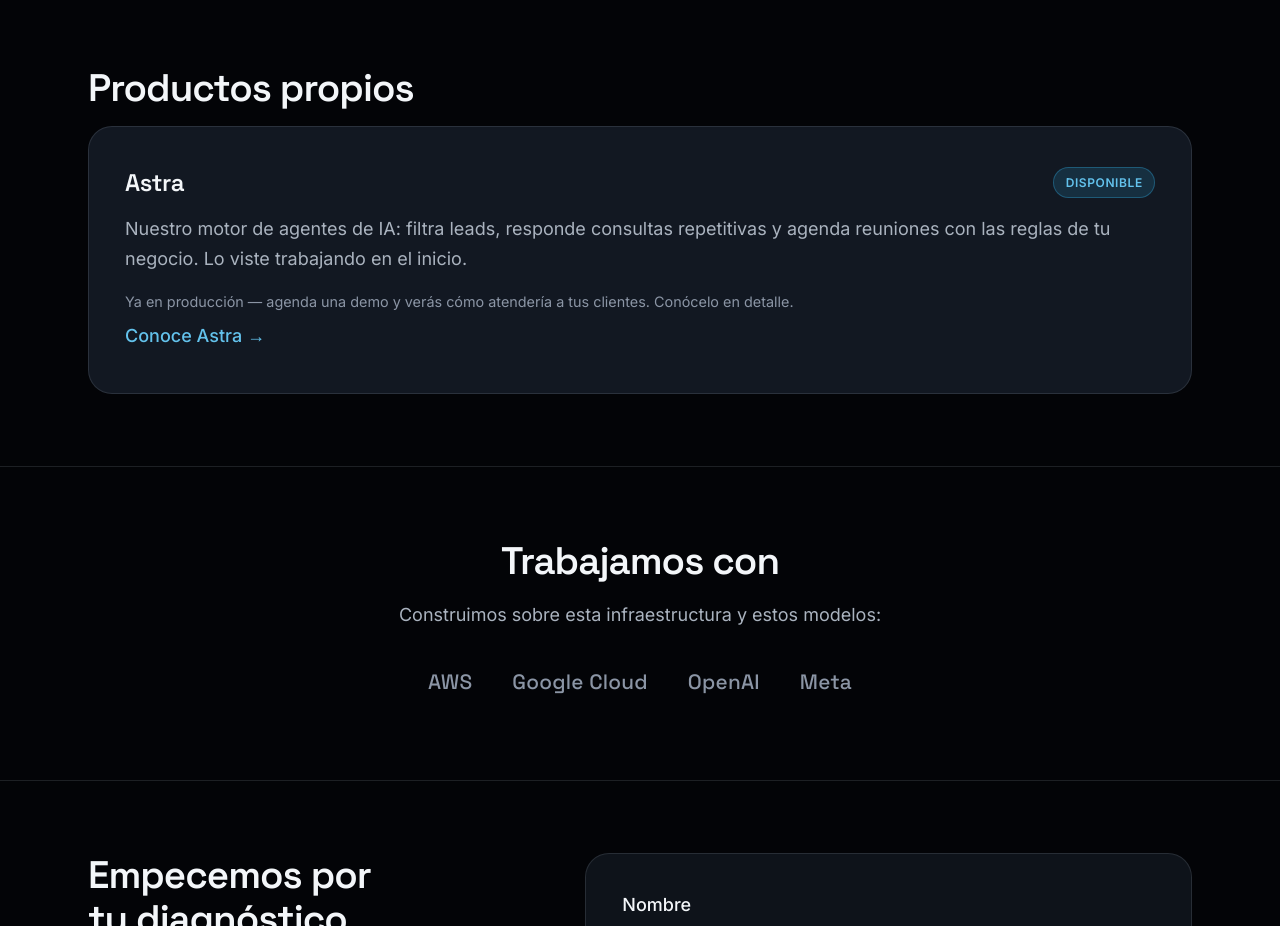
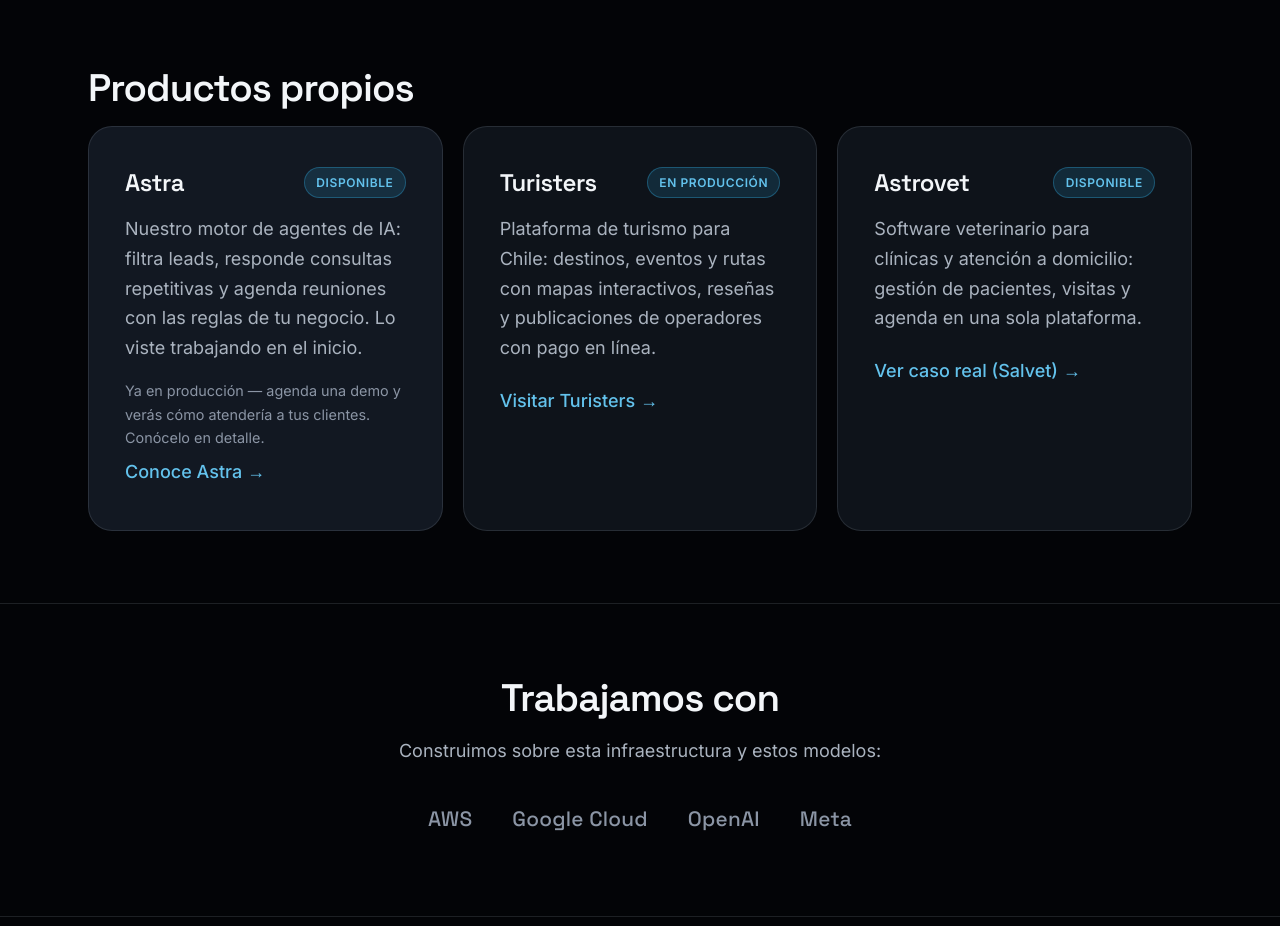
Before and after one commit to andresga79/astromind, a Next.js app: page / in a window 1280 px wide. Shown: the part 1540-2466 px from the top of the page. Built offline with nearby package versions, Linux system fonts and the light colour scheme.

Commit message:
feat: agregar productos Turisters y Astrovet a la sección Productos
- Grilla de 3 columnas (modificador .tres)
- Turisters en producción, link a turisters.cl
- Astrovet disponible, link a instancia Salvet (cliente en producción)

```diff
--- a/app/globals.css
+++ b/app/globals.css
@@ -511,6 +511,7 @@
 .producto-link:hover, .producto-link:focus-visible { color: var(--brand); text-decoration: underline; text-underline-offset: 4px; }
 
 .productos-grid.solo { grid-template-columns: minmax(0, 1fr); }
+.productos-grid.tres { grid-template-columns: repeat(3, minmax(0, 1fr)); }
 
 /* Trabajamos con */
 
--- a/components/sections/Productos.tsx
+++ b/components/sections/Productos.tsx
@@ -4,7 +4,7 @@
     <section className="section" id="productos" aria-labelledby="productos-title">
       <div className="container">
         <h2 id="productos-title">Productos propios</h2>
-        <div className="productos-grid solo">
+        <div className="productos-grid tres">
           <article className="producto producto-lead">
             <div className="producto-head">
               <h3>Astra</h3>
@@ -23,6 +23,47 @@
               Conoce Astra →
             </a>
           </article>
+
+          <article className="producto">
+            <div className="producto-head">
+              <h3>Turisters</h3>
+              <span className="badge badge-live">en producción</span>
+            </div>
+            <p>
+              Plataforma de turismo para Chile: destinos, eventos y rutas con
+              mapas interactivos, reseñas y publicaciones de operadores con
+              pago en línea.
+            </p>
+            <a
+              className="producto-link"
+              href="https://turisters.cl"
+              target="_blank"
+              rel="noopener noreferrer"
+              aria-label="Visitar Turisters (se abre en una pestaña nueva)"
+            >
+              Visitar Turisters →
+            </a>
+          </article>
+
+          <article className="producto">
+            <div className="producto-head">
+              <h3>Astrovet</h3>
+              <span className="badge badge-live">disponible</span>
+            </div>
+            <p>
+              Software veterinario para clínicas y atención a domicilio:
+              gestión de pacientes, visitas y agenda en una sola plataforma.
+            </p>
+            <a
+              className="producto-link"
+              href="https://salvet-app-production.up.railway.app/"
+              target="_blank"
+              rel="noopener noreferrer"
+              aria-label="Ver a Salvet, cliente de Astrovet (se abre en una pestaña nueva)"
+            >
+              Ver caso real (Salvet) →
+            </a>
+          </article>
         </div>
       </div>
     </section>
```
